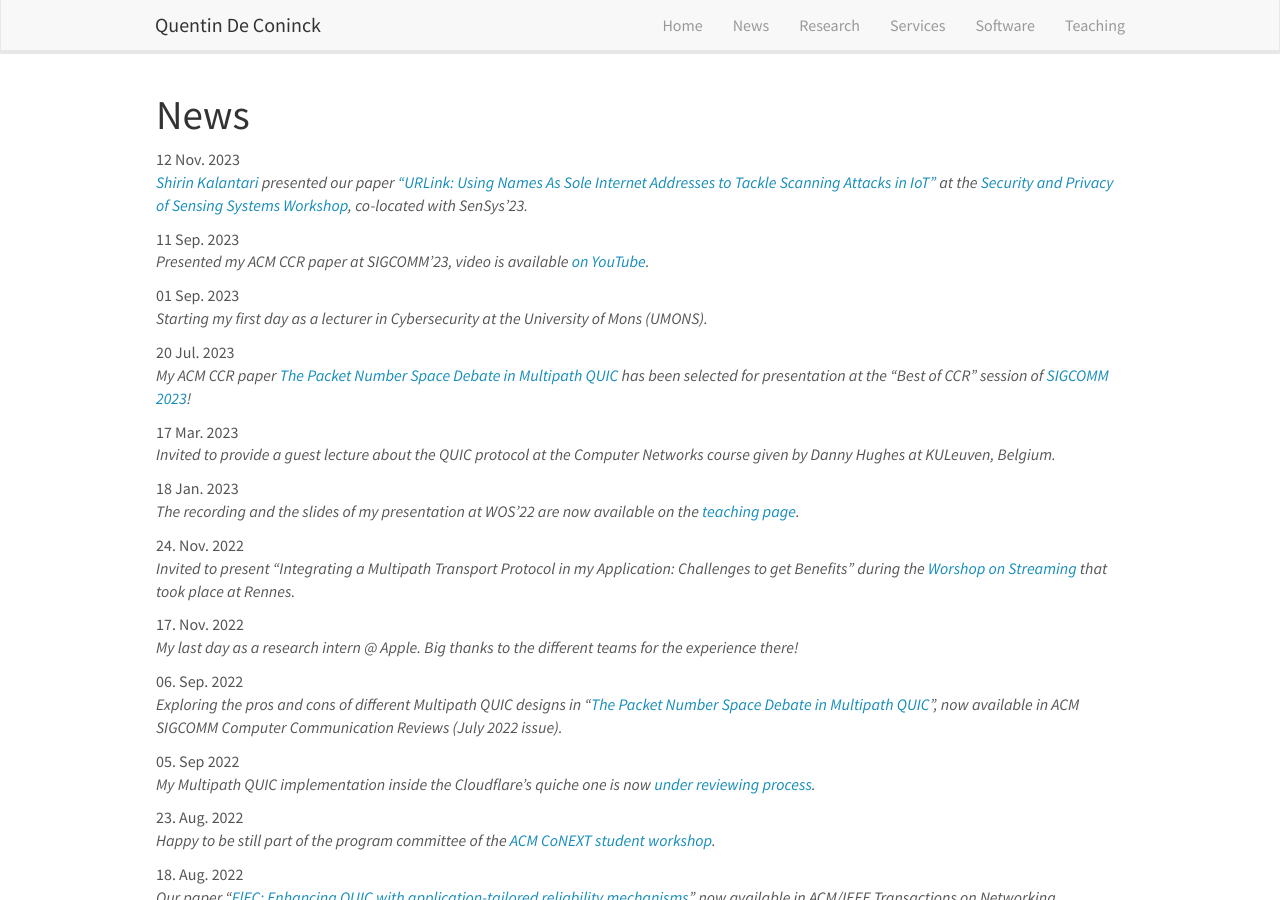
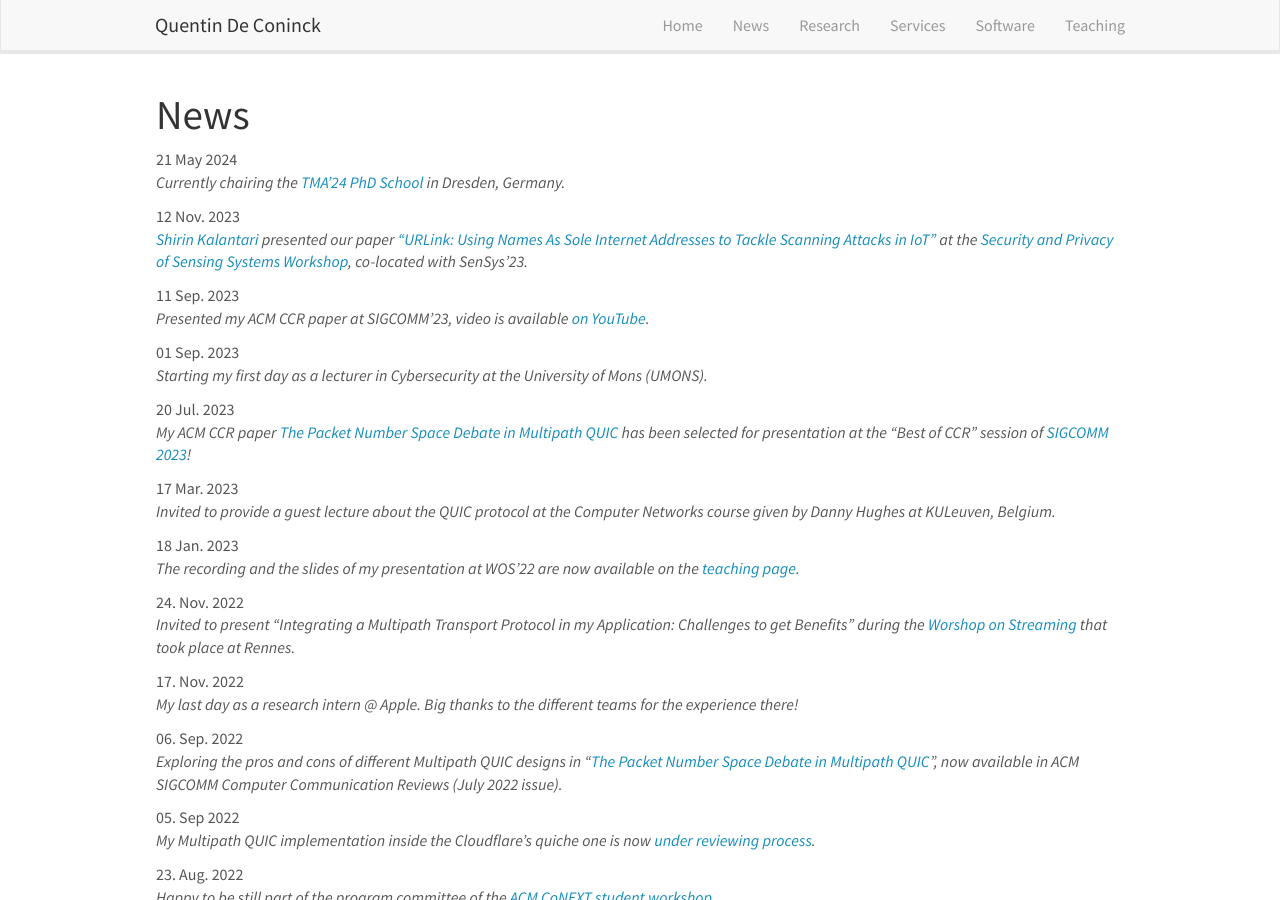
Before and after one commit to qdeconinck/qdeconinck.github.io, a Jekyll site: the page built from _pages/allnews.md, in a window 1280 px wide and 900 px high. Built offline with Jekyll 4.4.1, drawn with Linux system fonts in a browser that asks for light colours; nearby versions of some CDN libraries.

Commit message:
add TMA PhD school

```diff
--- a/_data/news.yml
+++ b/_data/news.yml
@@ -1,3 +1,6 @@
+- date: 21 May 2024
+  headline: "Currently chairing the <a href=\"https://tma.ifip.org/2024/phd-school/\">TMA'24 PhD School</a> in Dresden, Germany."
+
 - date: 12 Nov. 2023
   headline: "<a href=\"https://distrinet.cs.kuleuven.be/people/ShirinKalantari\">Shirin Kalantari</a> presented our paper <a href=\"https://dl.acm.org/doi/10.1145/3628356.3630115\">\"URLink: Using Names As Sole Internet Addresses to Tackle Scanning Attacks in IoT\"</a> at the <a href=\"https://sensorssp.github.io/sensorssp23/\">Security and Privacy of Sensing Systems Workshop</a>, co-located with SenSys'23."
 
```
